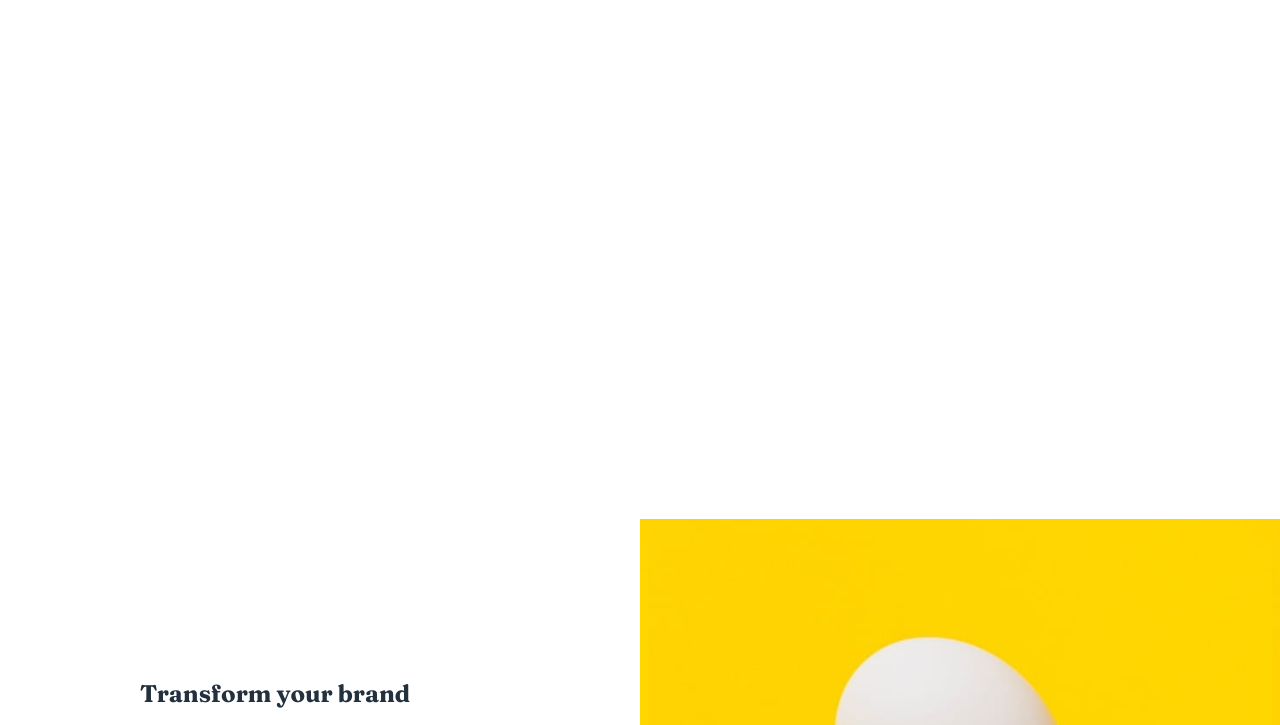
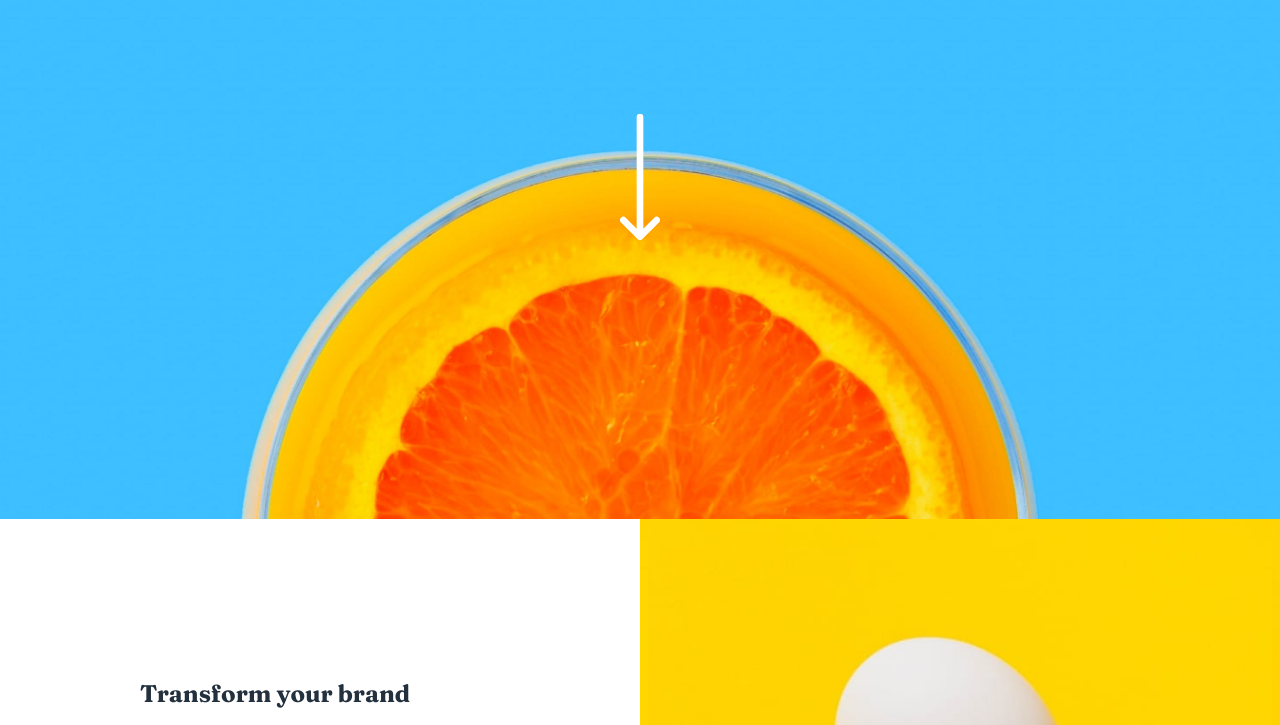
Before and after one commit to eduscasares/sunnyside-agency-landing-page, a plain HTML site: page index.html in a window 1280 px wide. Shown: the part 241-966 px from the top of the page. Drawn offline with Linux system fonts and the light colour scheme; the site is published under a folder, as on GitHub Pages, so addresses that start at the root find nothing.

Commit message:
css correction

```diff
--- a/styles.css
+++ b/styles.css
@@ -98,7 +98,7 @@ button {
 }
 
 section.hero {
-    background: url(/images/desktop/image-header.jpg) no-repeat;
+    background: url(./images/desktop/image-header.jpg) no-repeat;
     background-size: cover;
     background-position: 50% 100%;
     height: 95vh;
```
